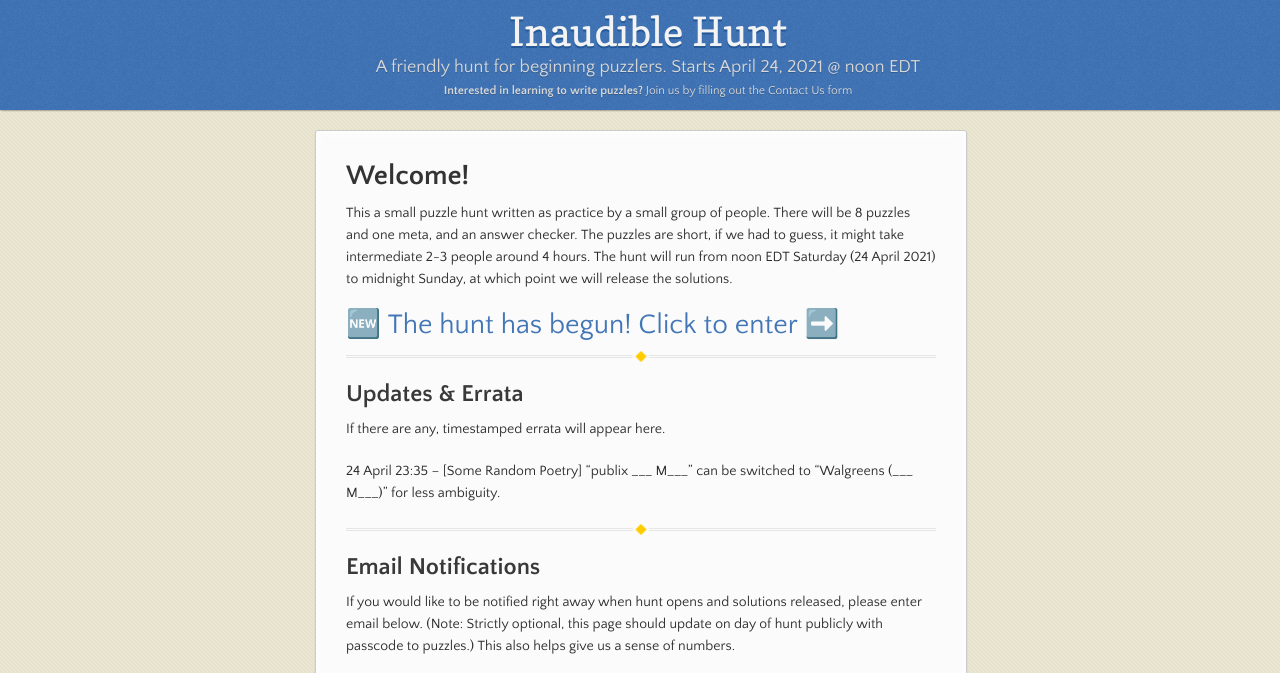
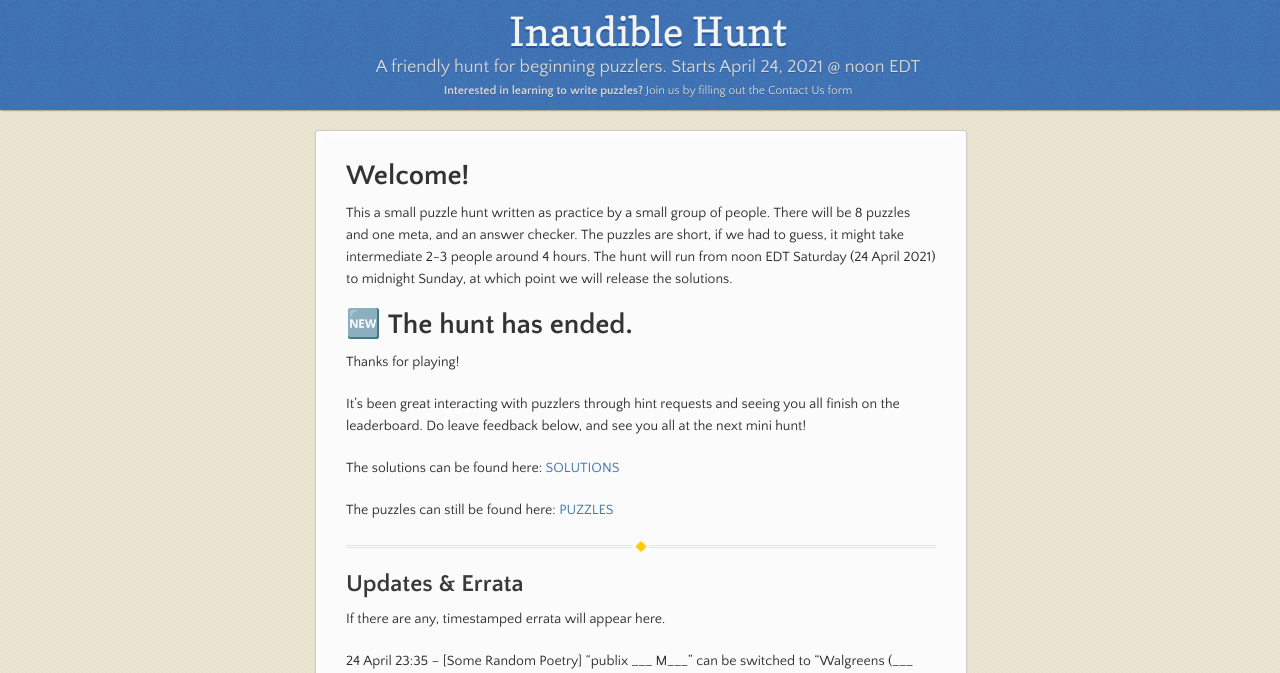
Before and after one commit to nro-bot/aprilhunt, a Jekyll site: the page built from index.md, in a window 1280 px wide and 900 px high, cut to the strip 0-673 px from the top of the window. Built offline with Jekyll 4.4.1, drawn with Linux system fonts in a browser that asks for light colours; our own code applies the rules of GitHub Pages for plain Markdown files.

Commit message:
added link to solutsion to homepage

```diff
--- a/index.md
+++ b/index.md
@@ -11,7 +11,19 @@ we had to guess, it might take intermediate 2-3 people around 4 hours.
 The hunt will run from noon EDT Saturday (24 April 2021) to midnight Sunday, at
 which point we will release the solutions.
 
-# [🆕 The hunt has begun! Click to enter ➡️ ]({{site.baseurl}}/Welcome%20to%20mini%20hunt!.html)
+# 🆕 The hunt has ended.
+
+Thanks for playing!
+
+It's been great interacting with puzzlers through hint
+requests and seeing you all finish on the leaderboard. Do leave feedback below,
+and see you all at the next mini hunt!
+
+The solutions can be found here: [SOLUTIONS]({{site.baseurl}}/solutions.html)
+
+The puzzles can still be found here: [PUZZLES]({{site.baseurl}}/Welcome%20to%20mini%20hunt!.html)
+
+<!--[ The hunt has begun! Click to enter ➡️ ]({{site.baseurl}}/Welcome%20to%20mini%20hunt!.html)-->
 
 
 <!--<h2><p style="text-align: center;">Hunt will begin in:</p></h2>-->
```
Also changed, not shown: solutions.md (+3 -3 lines).
